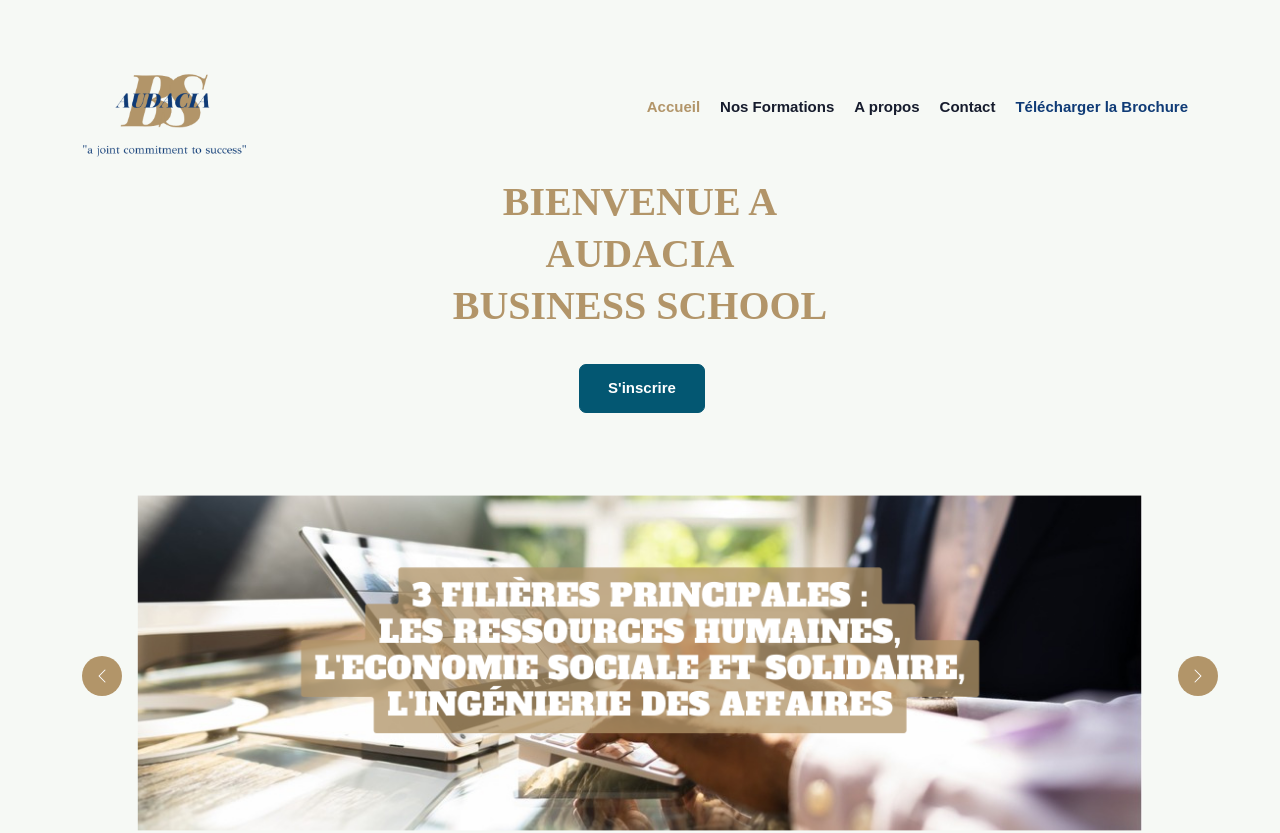
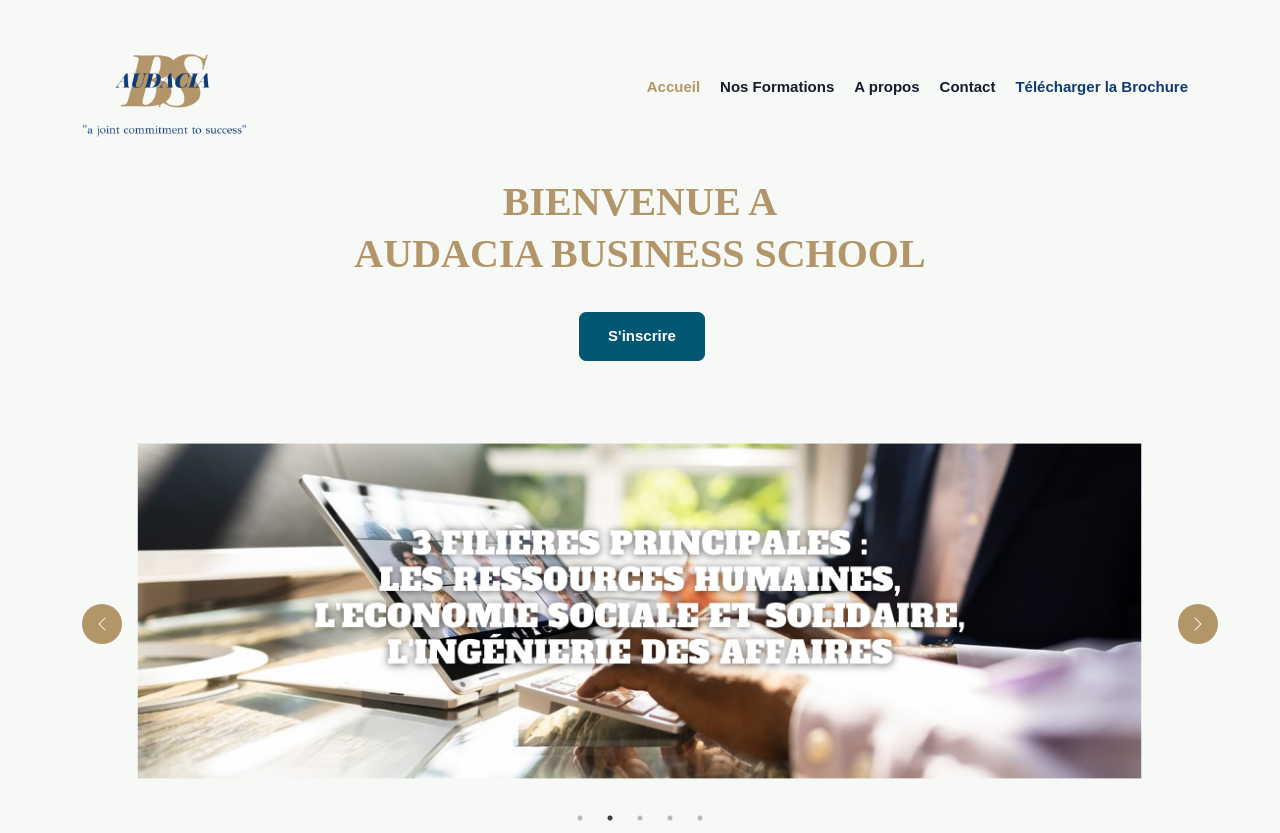
Before and after one commit to Thomas-Deblay/Audacia__FreelanceProject, a React (Create React App) app: page / in a window 1280 px wide. Shown: the top 833 px of the page. Built offline with nearby package versions, Linux system fonts and the light colour scheme.

Commit message:
Changement navbar padding + titre section + footer texte ouverture formation

```diff
--- a/src/Layout/Footer.js
+++ b/src/Layout/Footer.js
@@ -102,7 +102,7 @@
                     <i className="mdi mdi-twitter text-white-50 float-start"></i>
                     <div className="flex-grow-1">
                       <p className="text-white-50 ps-3">
-                        Ouverture de votre campus le 9 janvier 2023
+                        Ouverture de votre campus début d'année 2023
                       </p>
                     </div>
                   </div>
--- a/src/assets/scss/_menu.scss
+++ b/src/assets/scss/_menu.scss
@@ -12,7 +12,7 @@
 
 .navbar {
   transition: all 0.5s ease;
-  padding: 20px 0px;
+  padding: 0;
   .navbar-nav {
     .nav-item {
       .nav-link {
@@ -21,7 +21,7 @@
         font-weight: 600;
         background-color: transparent;
         margin: 0 10px;
-        padding: 6px 0;
+        padding: 0;
         transition: all 0.3s ease;
         &:hover,
         &:active,
--- a/src/pages/Layout6/Section.js
+++ b/src/pages/Layout6/Section.js
@@ -115,7 +115,7 @@
             <div className="text-center">
               <h6 className="sub-title mb-3"></h6>
               <h1 className="mb-4 audaciatitre">
-                BIENVENUE A <br /> AUDACIA <br /> BUSINESS SCHOOL
+                BIENVENUE A <br /> AUDACIA BUSINESS SCHOOL
               </h1>
               {/* <p className="text-muted fs-17">
                 S'engager ensemble pour reussir
```
Also changed, not shown: src/assets/images/home/caroussel-2.png.
